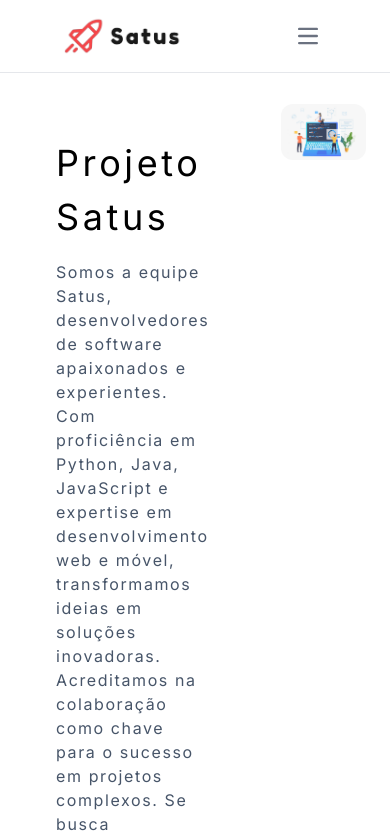
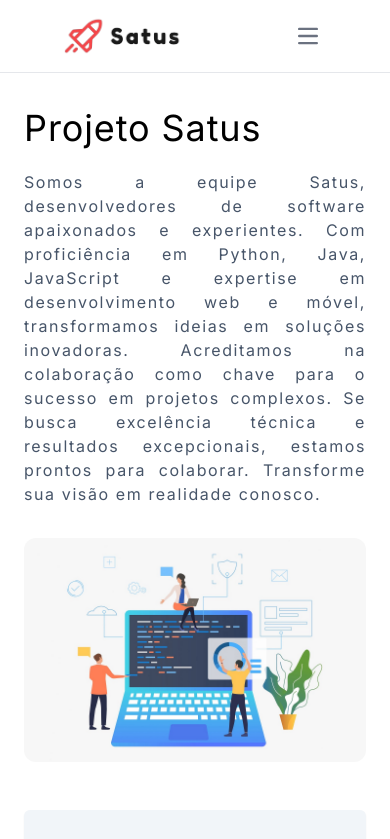
Before and after one commit to projeto-satus/projeto-satus, a Next.js app: page / in a window 390 px wide. Shown: the top 839 px of the page. Built offline with nearby package versions, Linux system fonts and the light colour scheme.

Commit message:
make HomeBanner responsive

```diff
--- a/src/components/HomeBanner/index.tsx
+++ b/src/components/HomeBanner/index.tsx
@@ -3,10 +3,10 @@ import HomeBannerImage from "./homebanner.jpg";
 
 export function HomeBanner() {
   return (
-    <div className="flex m-6">
-      <div className="flex-1 p-8">
-        <h1 className="mb-4 tracking-widest">Projeto Satus</h1>
-        <p className="text-slate-600 tracking-widest mr-10">
+    <div className="flex flex-col lg:text-lg text-base lg:flex-row m-6 items-center pb-6">
+      <div className="flex-1 lg:pr-8 pb-8 text-justify lg:text-left">
+        <h1 className="md:mb-6 mb-4 tracking-wide leading-snug xl:text-6xl xl:mb-10">Projeto Satus</h1>
+        <p className="text-slate-600 tracking-widest">
           Somos a equipe Satus, desenvolvedores de software apaixonados e
           experientes. Com proficiência em Python, Java, JavaScript e expertise
           em desenvolvimento web e móvel, transformamos ideias em soluções
```
